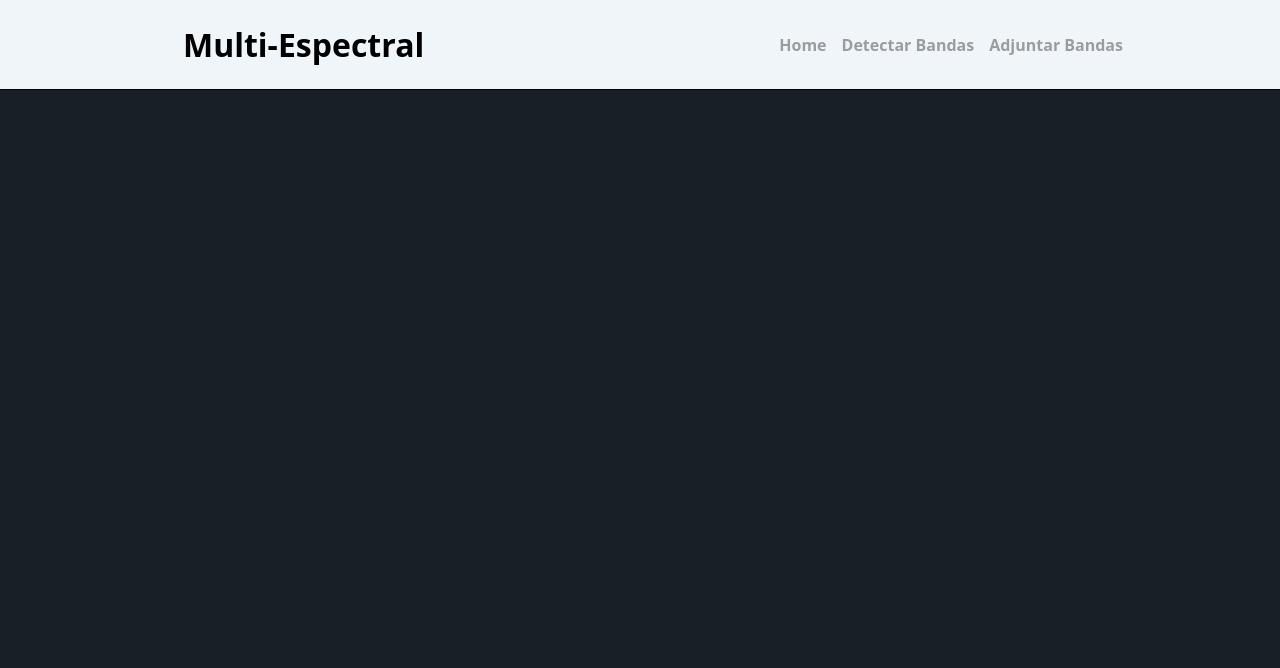
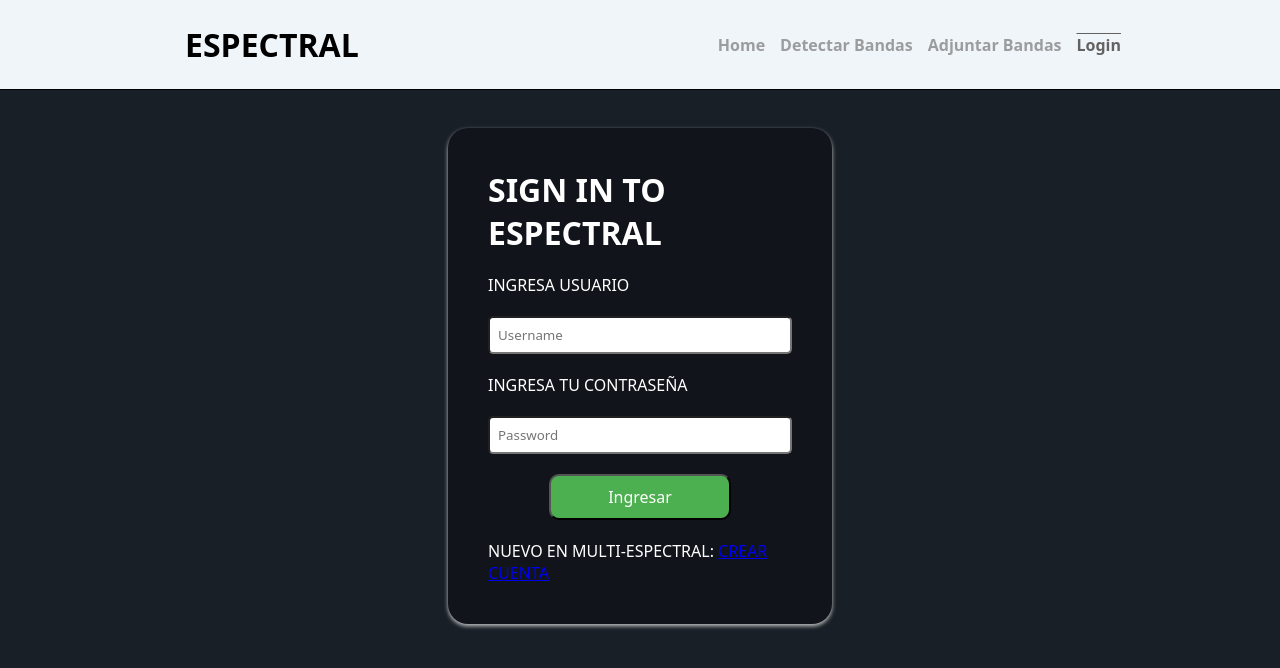
Before and after one commit to AizenLM/multi-espectral, a React (Vite) app in the folder 01-static/: page /login in a window 1280 px wide. Shown: the top 668 px of the page. Built offline with nearby package versions, Linux system fonts and the light colour scheme.

Commit message:
Agregando login y registro

```diff
--- a/01-static/src/assets/styles.css
+++ b/01-static/src/assets/styles.css
@@ -4,6 +4,7 @@
   --primary-color: rgb(0, 0, 99);
   --color-section-background: #11151b;
   --btn-color-download: #2c6ee6;
+  --btn-color-primary: #4CAF50;
 }
 #root{
   display: flex;
@@ -351,3 +352,37 @@ footer div li a{
   color: rgb(98, 98, 98);
 
 }
+.content-login{
+  text-transform: uppercase;
+  margin: auto;
+  margin-top: 10%;
+  background-color: var(--color-section-background);
+  width: 30%;
+  color: white;
+  border-radius: 20px;
+  box-shadow: 0px 2px 4px 0px rgb(199, 199, 199);
+}
+
+.form-login{
+  display: flex;
+  padding: 40px;
+  flex-direction: column;
+  gap: 20px;
+}
+.form-login input{
+  padding: 8px;
+  border-radius: 5px;
+}
+.form-login button{
+  margin: auto;
+  width: 60%;
+  padding: 10px;
+  background-color: var(--btn-color-primary);
+  color: white;
+  font-size: 1rem;
+  font-weight: 500;
+  border-radius: 10px;
+}
+.form-login div{
+  margin: auto;
+}
--- /dev/null
+++ b/01-static/src/auth/Login.jsx
@@ -0,0 +1,28 @@
+import React from "react";
+import { Link } from "react-router-dom";
+
+function Login() {
+  return (
+    <div className="content-login">
+      <form className="form-login">
+        <h1>Sign in to ESPECTRAL</h1>
+        <label htmlFor="username">Ingresa usuario</label>
+        <input
+          type="text"
+          name="username"
+          id=""
+          placeholder="Username"
+        />
+        <label htmlFor="password">Ingresa tu contraseña</label>
+        <input type="password" name="password" id="" placeholder="Password" />
+        <button>Ingresar</button>
+        <div>
+          <span>Nuevo en Multi-Espectral: </span>
+          <Link to={'/register'}>Crear cuenta</Link>
+        </div>
+      </form>
+    </div>
+  );
+}
+
+export default Login;
--- /dev/null
+++ b/01-static/src/auth/Register.jsx
@@ -0,0 +1,35 @@
+import { Link } from "react-router-dom";
+const Register = () =>{
+    return(
+        <div className="content-login">
+        <form className="form-login">
+          <h1>Crear nueva cuenta</h1>
+          <hr />
+          <label htmlFor="username">Ingresa tu nombre</label>
+          <input
+            type="text"
+            name="username"
+            id=""
+            placeholder="Username"
+          />
+          <label htmlFor="email">Correo</label>
+          <input
+            type="text"
+            name="username"
+            id=""
+            placeholder="correo@dominio.com"
+          />
+          <label htmlFor="password">Ingresa tu contraseña</label>
+          <input type="password" name="password" id="" placeholder="Password" />
+          <label htmlFor="password">Confirma tu contraseña</label>
+          <input type="password" name="password" id="" placeholder="Password" />
+          <button>Registrarse</button>
+          <div>
+            <Link>Ingresar</Link>
+          </div>
+        </form>
+      </div>
+    );
+
+}
+export default Register;
--- a/01-static/src/components/Footer.jsx
+++ b/01-static/src/components/Footer.jsx
@@ -5,7 +5,7 @@ export default function Footer() {
   return (
     <footer>
         <div>
-            <h1>Multi-Espectral</h1>
+            <h1>ESPECTRAL</h1>
         </div>
         <div>
             <li>
--- a/01-static/src/components/NavBar.jsx
+++ b/01-static/src/components/NavBar.jsx
@@ -5,7 +5,7 @@ function NavBar() {
   return (
     <nav>
       <div>
-        <Link className="title" to={"/"}>Multi-Espectral</Link>
+        <Link className="title" to={"/"}>ESPECTRAL</Link>
       </div>
       <div>
         <li>
@@ -17,6 +17,9 @@ function NavBar() {
         <li>
           <NavLink to={'/attach-bands'} className={({ isActive }) => isActive ? 'a-active' : ''}>Adjuntar Bandas</NavLink>
         </li>
+        <li>
+          <NavLink to={'/login'} className={({ isActive }) => isActive ? 'a-active' : ''}>Login</NavLink>
+        </li>
       </div>
     </nav>
   );
--- a/01-static/src/router/RouterNav.jsx
+++ b/01-static/src/router/RouterNav.jsx
@@ -1,21 +1,24 @@
-import React from 'react'
-import PropTypes from 'prop-types'
-import { Route, Routes } from 'react-router-dom'
-import Home from '../pages/Home'
-import AttachBands from '../pages/AttachBands'
-import DetectBands from '../pages/DetectBands'
-
+import React from "react";
+import PropTypes from "prop-types";
+import { Route, Routes } from "react-router-dom";
+import Home from "../pages/Home";
+import AttachBands from "../pages/AttachBands";
+import DetectBands from "../pages/DetectBands";
+import Login from "../auth/Login";
+import Register from "../auth/register";
 
 function RouterNav(props) {
   return (
     <Routes>
-     <Route path='/' element={<Home></Home>}></Route>
-     <Route path='/detect-bands' element={<DetectBands></DetectBands>}></Route>
-     <Route path='/attach-bands' element={<AttachBands></AttachBands>}></Route>
+      <Route path="/" element={<Home></Home>}></Route>
+      <Route path="/detect-bands" element={<DetectBands></DetectBands>}></Route>
+      <Route path="/attach-bands" element={<AttachBands></AttachBands>}></Route>
+      <Route path="/login" element={<Login></Login>}></Route>
+      <Route path="/register" element={<Register></Register>}> </Route>
     </Routes>
-  )
+  );
 }
 
-RouterNav.propTypes = {}
+RouterNav.propTypes = {};
 
-export default RouterNav
+export default RouterNav;
```
